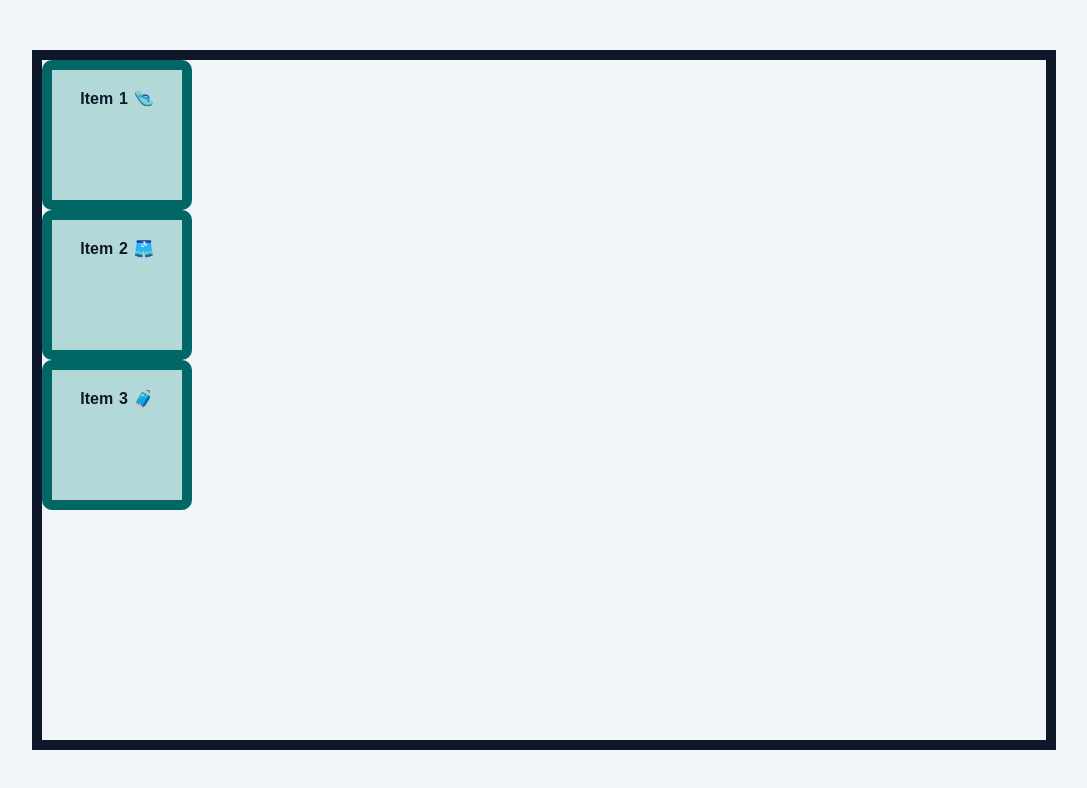
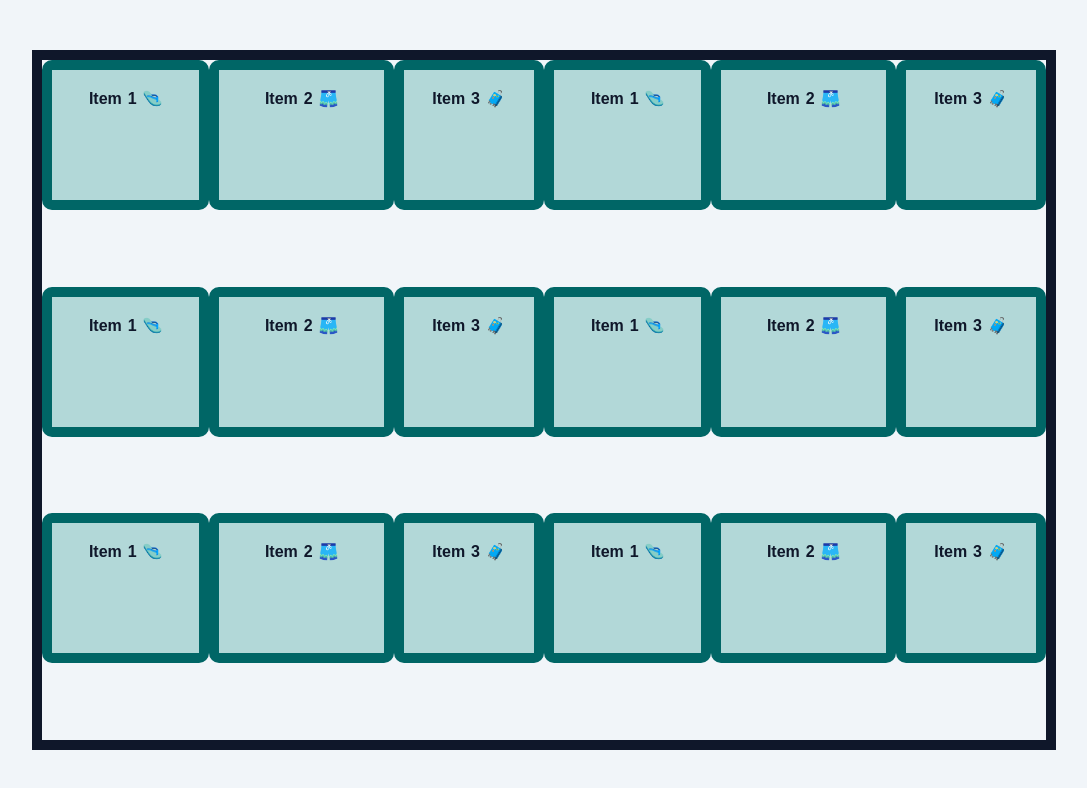
Before and after one commit to supakarn-t/css_flexbox, a plain HTML site: page index.html in a window 1280 px wide. Shown: the whole page, without its empty margins (96-1183 px from the left). Drawn offline with Linux system fonts and the light colour scheme.

Commit message:
Try playing flexbox

```diff
--- a/index.html
+++ b/index.html
@@ -11,6 +11,21 @@
 			<div class="item item-1">Item 1 🩴</div>
 			<div class="item item-2">Item 2 🩳</div>
 			<div class="item item-3">Item 3 🧳</div>
+			<div class="item item-1">Item 1 🩴</div>
+			<div class="item item-2">Item 2 🩳</div>
+			<div class="item item-3">Item 3 🧳</div>
+			<div class="item item-1">Item 1 🩴</div>
+			<div class="item item-2">Item 2 🩳</div>
+			<div class="item item-3">Item 3 🧳</div>
+			<div class="item item-1">Item 1 🩴</div>
+			<div class="item item-2">Item 2 🩳</div>
+			<div class="item item-3">Item 3 🧳</div>
+			<div class="item item-1">Item 1 🩴</div>
+			<div class="item item-2">Item 2 🩳</div>
+			<div class="item item-3">Item 3 🧳</div>
+			<div class="item item-1">Item 1 🩴</div>
+			<div class="item item-2">Item 2 🩳</div>
+			<div class="item item-3">Item 3 🧳</div>
 		</div>
 	</body>
 </html>
--- a/style.css
+++ b/style.css
@@ -46,7 +46,21 @@ body {
 /* END OF BASE STYLES */
 
 /* 1. Flex container */
+.container {
+	display: flex;
+	/* flex-direction: column; */
+	flex-wrap: wrap;
+	justify-content: center;
+	/* align-items: center; */
+}
 
 /* 2. Flex item */
+.item-1 {
+	flex-grow: 1;
+}
+
+.item-2 {
+	flex-grow: 2;
+}
 
 /* 3. Media Queries */
```
Lines whose indentation alone changed are shown as unchanged.
